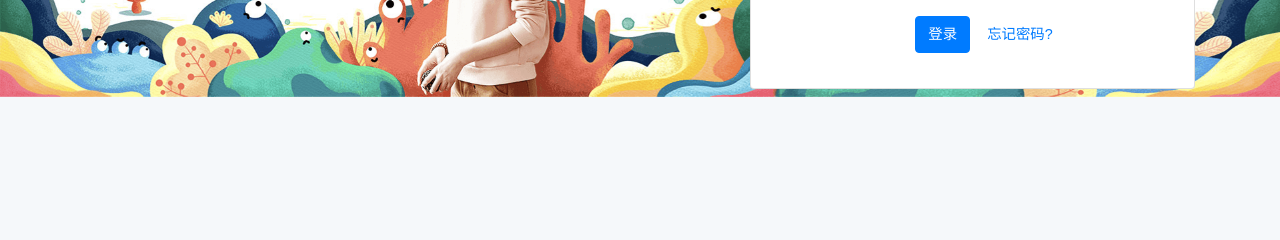
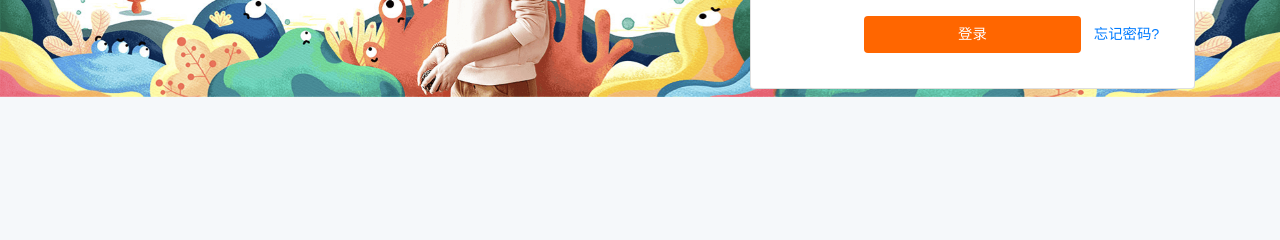
Before and after one commit to nanjim/pinduo, a Laravel app: page /login in a window 1280 px wide. Shown: the part 355-595 px from the top of the page. Run offline with Laravel 8, Linux system fonts and the light colour scheme; data that the repository does not hold is empty; parts of the project's set-up code (start-up, migrations or seed data) failed here and were passed over.

Commit message:
change header

```diff
--- /dev/null
+++ b/public/css/common.css
@@ -0,0 +1,5 @@
+/* 按钮 */
+.btn-orange {
+	background: #ff6600;
+	color: white;
+}
--- a/resources/views/auth/login.blade.php
+++ b/resources/views/auth/login.blade.php
@@ -17,7 +17,6 @@
                 <div class="card-body">
                     <form method="POST" action="{{ route('login') }}">
                         @csrf
-
                         <div class="form-group row">
                             <label for="mobile" class="col-sm-3 col-form-label text-md-right">{{ __('手机号') }}</label>
 
@@ -73,15 +72,13 @@
                         {{--</div>--}}
 
                         <div class="form-group row mb-0">
-                            <div class="col-md-8 offset-md-4">
-                                <button type="submit" class="btn btn-primary">
+                                <button type="submit" class="btn col-md-6 btn-orange offset-md-3" style="width: 100%;">
                                     {{ __('登录') }}
                                 </button>
 
                                 <a class="btn btn-link" href="{{ route('password.getReset') }}">
                                     {{ __('忘记密码?') }}
                                 </a>
-                            </div>
                         </div>
                     </form>
                 </div>
--- a/resources/views/layouts/app.blade.php
+++ b/resources/views/layouts/app.blade.php
@@ -19,6 +19,7 @@
 
     <!-- Styles -->
     <link href="{{ asset('css/app.css') }}" rel="stylesheet">
+    <link href="{{ asset('css/common.css') }}" rel="stylesheet">
     <!-- <link rel="stylesheet" href="{{asset('css/bootstrap.min.css')}}"> -->
 </head>
 <body>
```
Also changed, not shown: public/css/main.css (line endings or trailing spaces).
